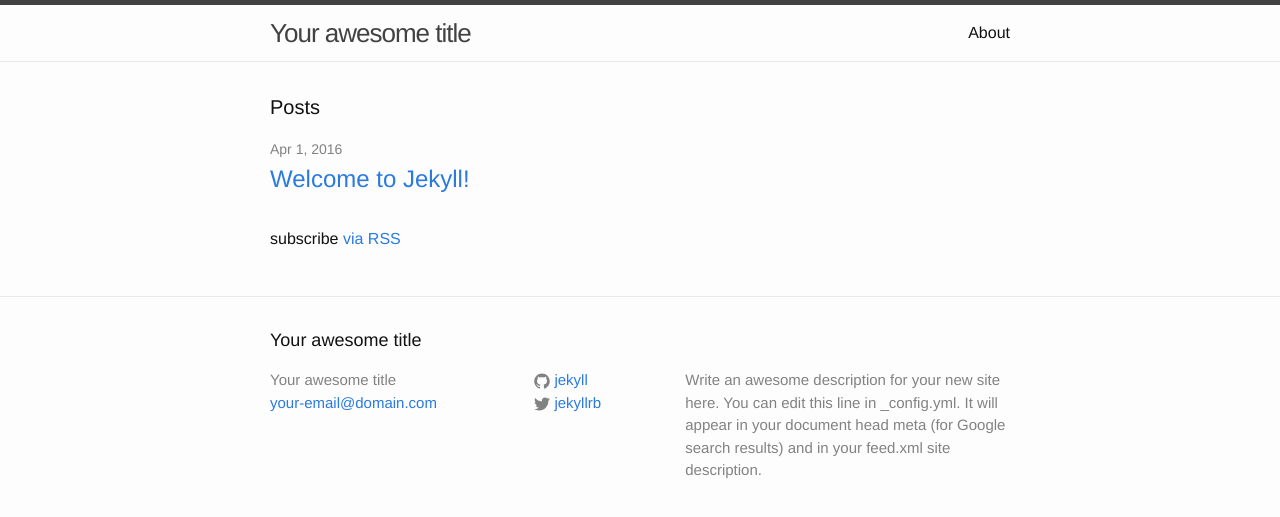
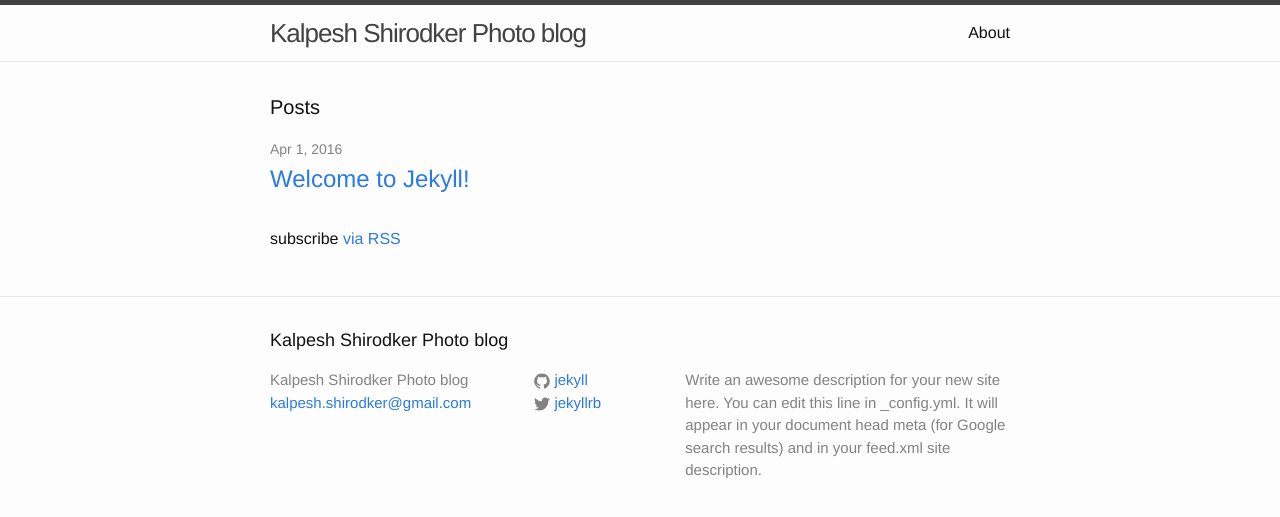
Before and after one commit to kalpeshshirodker/saycheese, a Jekyll site: the page built from index.html, in a window 1280 px wide. Shown: the top 517 px of the page. Built offline with Jekyll 4.4.1, drawn with Linux system fonts in a browser that asks for light colours.

Commit message:
config change

```diff
--- a/_config.yml
+++ b/_config.yml
@@ -6,14 +6,14 @@
 # 'jekyll serve'. If you change this file, please restart the server process.
 
 # Site settings
-title: Your awesome title
-email: your-email@domain.com
+title: Kalpesh Shirodker Photo blog
+email: kalpesh.shirodker@gmail.com
 description: > # this means to ignore newlines until "baseurl:"
   Write an awesome description for your new site here. You can edit this
   line in _config.yml. It will appear in your document head meta (for
   Google search results) and in your feed.xml site description.
-baseurl: "" # the subpath of your site, e.g. /blog
-url: "http://yourdomain.com" # the base hostname & protocol for your site
+baseurl: "/saycheese" # the subpath of your site, e.g. /blog
+#url: "http://yourdomain.com" # the base hostname & protocol for your site
 twitter_username: jekyllrb
 github_username:  jekyll
 
```
